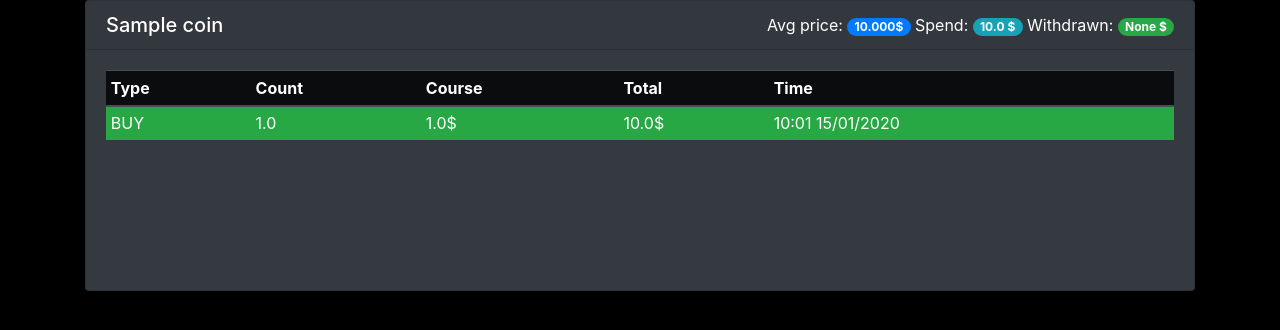
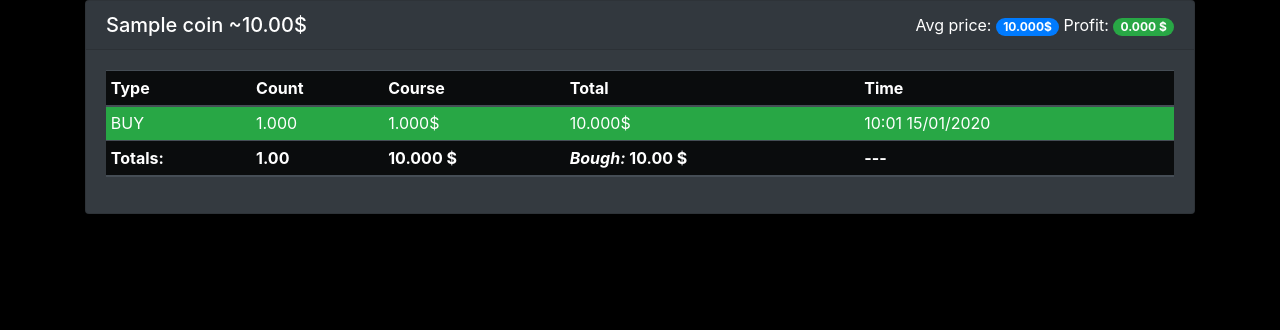
Before and after one commit to DanilRusakov/monobank_stat, a Django app: page /coins/ in a window 1280 px wide, after a click that opens the changed part. Shown: the part 56-386 px from the top of the page. Run offline with Django 3.2, Linux system fonts and the light colour scheme; tables that the repository leaves empty hold one stand-in row (values such as "Sample post"); some libraries are stand-ins or nearby versions.

Commit message:
ui improvement

```diff
--- a/crypto_stat/admin.py
+++ b/crypto_stat/admin.py
@@ -11,9 +11,10 @@ class CoinAdmin(admin.ModelAdmin):
 class DealAdmin(admin.ModelAdmin):
     list_display = ('type', 'coin_name', 'count', 'coin_course', 'price', 'deal_time')
     readonly_fields = ('total',)
+    list_filter = ('type', 'coin')
 
     def price(self, obj):
-        return f'{obj.total}$'
+        return '%.2f $' % obj.total
 
     def deal_time(self, obj):
         return obj.date_time.strftime("%H:%M:%S %d/%m/%Y")
--- a/crypto_stat/models.py
+++ b/crypto_stat/models.py
@@ -26,11 +26,39 @@ class Coin(models.Model):
 
     @property
     def total_bought(self):
-        return self.coin_deal.filter(type="BUY").aggregate(sum=models.Sum('total'))
+        total_bought = self.coin_deal.filter(type="BUY").aggregate(sum=models.Sum('total'))
+        return total_bought['sum']
 
     @property
     def total_withdrawn(self):
-        return self.coin_deal.filter(type="SELL").aggregate(sum=models.Sum('total'))
+        total_withdrawn = self.coin_deal.filter(type="SELL").aggregate(sum=models.Sum('total'))
+        return total_withdrawn['sum']
+
+    @property
+    def total_bought_coin(self):
+        total_bought_coin = self.coin_deal.filter(type="BUY").aggregate(sum=models.Sum('count'))
+        return total_bought_coin['sum']
+
+    @property
+    def total_sell_coin(self):
+        total_sell_coin = self.coin_deal.filter(type="SELL").aggregate(sum=models.Sum('count'))
+        return total_sell_coin['sum']
+
+    @property
+    def total_coin_count(self):
+        if self.total_sell_coin:
+            total_coin_count = self.total_bought_coin-self.total_sell_coin
+        else:
+            total_coin_count = self.total_bought_coin
+        return total_coin_count
+
+    @property
+    def profit(self):
+        if self.total_withdrawn:
+            spend_amount = self.total_bought - self.total_withdrawn
+        else:
+            spend_amount = self.total_bought
+        return self.total_coin_count*self.cost-spend_amount
 
     def __str__(self):
         return f'{self.name} ~{self.cost}$'
@@ -59,7 +87,7 @@ class Deal(models.Model):
         return self.coin.name
 
     def save(self, *args, **kwargs):
-        # TODO: sell deals save with minus
+        # TODO: think about sell deals save with minus
         # TODO: check if sell more then buy
         if self.coin_course > 0:
             self.total = self.count * self.coin_course
@@ -69,5 +97,4 @@ class Deal(models.Model):
         super().save(*args, **kwargs)
 
     def __str__(self):
-        # TODO: change self.coin on actual coin name +actual course
-        return f'{self.type} <b>{self.coin.name}</b> at the rate {self.coin_course}$ '
+        return f'{self.type} {self.coin.name} at the rate {self.coin_course}$ '
--- a/crypto_stat/templates/crypto/coins_list.html
+++ b/crypto_stat/templates/crypto/coins_list.html
@@ -14,14 +14,19 @@ Coins list
         <div class="card-header" data-toggle="collapse" data-target="#collapse-{{ forloop.counter }}"
              aria-expanded="true" style="cursor:pointer;">
             <div class="panel-title d-flex justify-content-between">
-                <h5 class="mb-0">{{ coin.name }}</h5>
+                <h5 class="mb-0">{{ coin.name }} ~{{coin.cost|floatformat:2}}$</h5>
                 <div>
+                    {% if coin.total_withdrawn %}
+                    Withdrawn:
+                    <span class="badge badge-pill badge-success">{{coin.total_withdrawn|floatformat:3 }} $</span>
+                    {% endif %}
                     Avg price:
                     <span class="badge badge-pill badge-primary">{{coin.average_entry_point|floatformat:3 }}$</span>
-                    Spend:
-                    <span class="badge badge-pill badge-info">{{coin.total_bought.sum }} $</span>
-                    Withdrawn:
-                    <span class="badge badge-pill badge-success">{{coin.total_withdrawn.sum }} $</span>
+                    Profit:
+
+                    <span class="badge badge-pill badge-{% if coin.profit < 0 %}danger{%else%}success{%endif%}">
+                        {{coin.profit|floatformat:3 }} $
+                    </span>
                 </div>
             </div>
 
@@ -45,14 +50,26 @@ Coins list
                         {% if deal.coin.name == coin.name %}
                         <tr class="bg-{% if deal.type == 'SELL' %}danger{% else %}success{% endif %}">
                             <td>{{deal.type}}</td>
-                            <td>{{deal.count}}</td>
-                            <td>{{deal.coin_course}}$</td>
-                            <td>{{deal.total}}$</td>
+                            <td>{{deal.count|floatformat:3}}</td>
+                            <td>{{deal.coin_course|floatformat:3}}$</td>
+                            <td>{{deal.total|floatformat:3}}$</td>
                             <td>{{deal.date_time|date:"H:m d/m/Y"}}</td>
                         </tr>
                         {% endif %}
                         {% endfor %}
                         </tbody>
+                        <thead>
+                            <th>Totals:</th>
+                            <th>{{coin.total_coin_count|floatformat:2}}</th>
+                            <th>{{coin.average_entry_point|floatformat:3 }} $</th>
+                            <th>
+                                <i>Bough: </i>{{coin.total_bought|floatformat:2}} $
+                                {% if coin.total_withdrawn %}
+                                <br><i>Withdrawn: </i>{{coin.total_withdrawn|floatformat:2 }} $
+                                {% endif %}
+                            </th>
+                            <th>---</th>
+                        </thead>
                     </table>
                 </div>
             </div>
--- a/info/static/css/crypto_pages.css
+++ b/info/static/css/crypto_pages.css
@@ -7,7 +7,8 @@ body {
 }
 .tableFixHead{
     overflow-y: auto;
-    height: 200px;
+    max-height: 500px;
+    height:100%;
 }
 .tableFixHead thead th {
     position: sticky;
```
